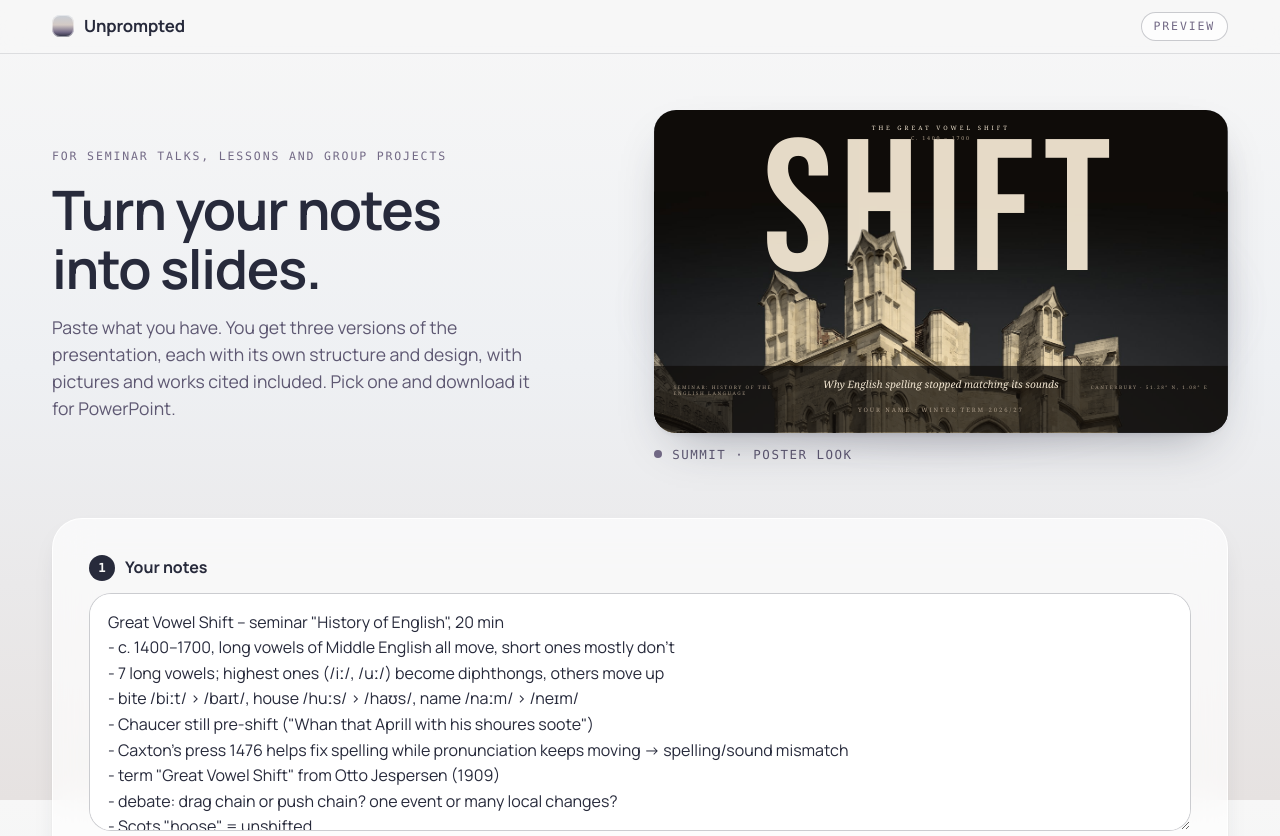
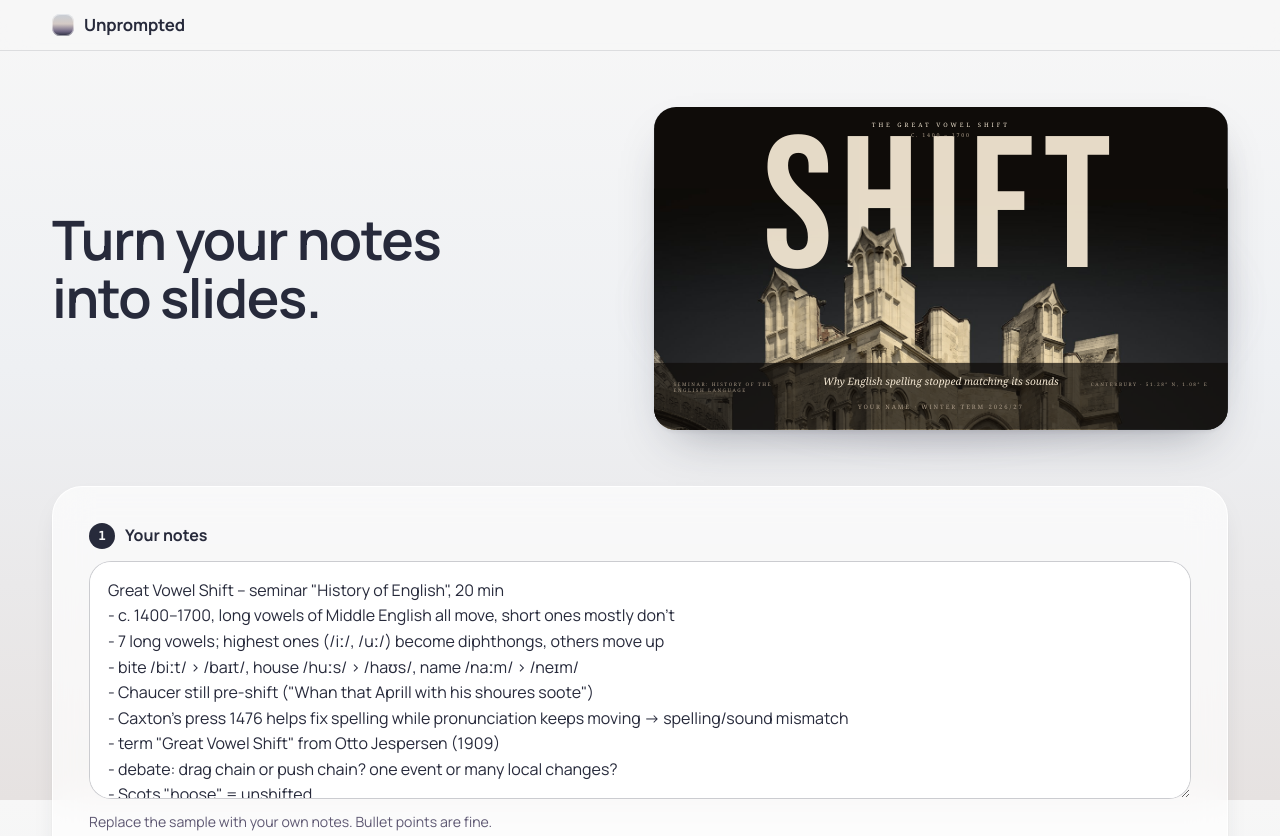
Before and after one commit to 2n4c92j8yb-beep/App-AlenaMaus, a website with bundled scripts: page index.html in a window 1280 px wide. Shown: the top 836 px of the page. Built offline with nearby package versions, Linux system fonts and the light colour scheme.

Commit message:
Start page: remove badge, eyebrow, intro paragraph, slide caption and footer
Co-Authored-By: Claude Fable 5.2 <noreply@anthropic.com>
Claude-Session: https://claude.ai/code/session_01QG4ZmK49jTZAEAaGox9kUe

```diff
--- a/index.html
+++ b/index.html
@@ -16,7 +16,6 @@
   <header class="app-header">
     <div class="wrap header-row">
       <p class="wordmark"><span class="mark" aria-hidden="true"></span>Unprompted</p>
-      <p class="badge">Preview</p>
     </div>
   </header>
 
@@ -24,13 +23,10 @@
   <div class="wrap view" id="view-start">
     <section class="hero" aria-labelledby="intro-title">
       <div class="hero-copy">
-        <p class="eyebrow">For seminar talks, lessons and group projects</p>
         <h1 id="intro-title">Turn your notes into slides.</h1>
-        <p class="lede">Paste what you have. You get three versions of the presentation, each with its own structure and design, with pictures and works cited included. Pick one and download it for PowerPoint.</p>
       </div>
       <figure class="hero-stage" aria-label="Example covers in the three looks">
         <div class="hero-deck" id="hero-deck"></div>
-        <figcaption class="hero-caption"><span class="dot" aria-hidden="true"></span><span id="hero-caption"></span></figcaption>
       </figure>
     </section>
 
@@ -160,10 +156,6 @@
     </div>
   </div>
 
-  <footer class="app-footer">
-    <div class="wrap"><p>The sample notes are on the Great Vowel Shift (English studies). Slide content is written by Claude (Anthropic) from your notes; the design comes from this app. Most fonts ship with Microsoft Office; the rest are free (SIL Open Font License) and travel with exported decks.</p></div>
-  </footer>
-
   <script src="vendor/gsap.min.js"></script>
   <script type="module" src="src/main.js"></script>
 </body>
--- a/src/main.js
+++ b/src/main.js
@@ -270,7 +270,6 @@ function renderHero() {
       f.frame.classList.toggle('is-front', k === i);
       f.frame.classList.toggle('is-back', k === (i + 1) % frames.length);
     });
-    $('hero-caption').textContent = `${frames[i].deck.direction.name} · ${looks[i][0]} look`;
   };
   show();
   if (reduced()) return;
--- a/styles.css
+++ b/styles.css
@@ -54,7 +54,7 @@ p { margin: 0; }
 button, [role="button"], label[for], input[type="radio"], summary { cursor: pointer; }
 button:disabled { cursor: not-allowed; }
 
-.eyebrow, .seg-label, .soon, .badge {
+.eyebrow, .seg-label, .soon {
   font: 500 0.72rem/1.3 var(--font-mono); letter-spacing: 0.16em; text-transform: uppercase; color: var(--heather);
 }
 
@@ -63,7 +63,6 @@ button:disabled { cursor: not-allowed; }
 .header-row { display: flex; justify-content: space-between; align-items: center; gap: 16px; padding-top: 12px; padding-bottom: 12px; }
 .wordmark { display: flex; align-items: center; gap: 10px; font-weight: 700; font-size: 1.05rem; letter-spacing: -0.01em; }
 .mark { width: 22px; height: 22px; border-radius: 8px; background: var(--grad-dusk); box-shadow: inset 0 0 0 1px rgba(255, 255, 255, 0.5); }
-.badge { padding: 6px 12px; border-radius: var(--pill); border: 1px solid var(--line-strong); background: var(--surface); }
 
 /* ---------- views ---------- */
 .view { padding-top: 24px; padding-bottom: 40px; }
@@ -75,7 +74,6 @@ button:disabled { cursor: not-allowed; }
 @media (min-width: 960px) { .hero { grid-template-columns: 1fr 1.05fr; gap: 56px; margin-bottom: 56px; } }
 .hero-copy { display: grid; gap: 12px; }
 @media (min-width: 960px) { .hero-copy { gap: 16px; } }
-.lede { color: var(--muted); max-width: 46ch; font-size: 1.1rem; }
 .hero-stage { margin: 0; display: grid; gap: 14px; }
 .hero-deck { position: relative; aspect-ratio: 16 / 9; isolation: isolate; }
 .hero-deck::before { /* dusk glow behind the slides */
@@ -89,8 +87,6 @@ button:disabled { cursor: not-allowed; }
 }
 .hero-deck .slide-frame.is-front { opacity: 1; transform: none; }
 .hero-deck .slide-frame.is-back { opacity: 0.55; transform: translate(6%, -7%) scale(0.86); z-index: -1; }
-.hero-caption { display: flex; align-items: center; gap: 10px; font: 500 0.78rem var(--font-mono); letter-spacing: 0.12em; text-transform: uppercase; color: var(--muted); }
-.dot { width: 8px; height: 8px; border-radius: 50%; background: var(--heather); }
 
 /* panel and fields */
 .panel { background: var(--surface); border: 1px solid rgba(255, 255, 255, 0.9); border-radius: var(--r-l); box-shadow: var(--shadow-soft); backdrop-filter: blur(18px) saturate(140%); -webkit-backdrop-filter: blur(18px) saturate(140%); }
@@ -268,7 +264,6 @@ textarea:focus { outline: none; border-color: var(--heather); box-shadow: 0 0 0
 .slide-caption { display: flex; gap: 10px; font: 500 0.74rem var(--font-mono); letter-spacing: 0.12em; text-transform: uppercase; color: var(--muted); }
 .slide-caption b { color: var(--night); font-weight: 600; }
 
-.app-footer { border-top: 1px solid var(--line); margin-top: 24px; padding: 22px 0 36px; font-size: 0.82rem; color: var(--muted); }
 
 /* ---------- presenter ---------- */
 .presenter {
```
